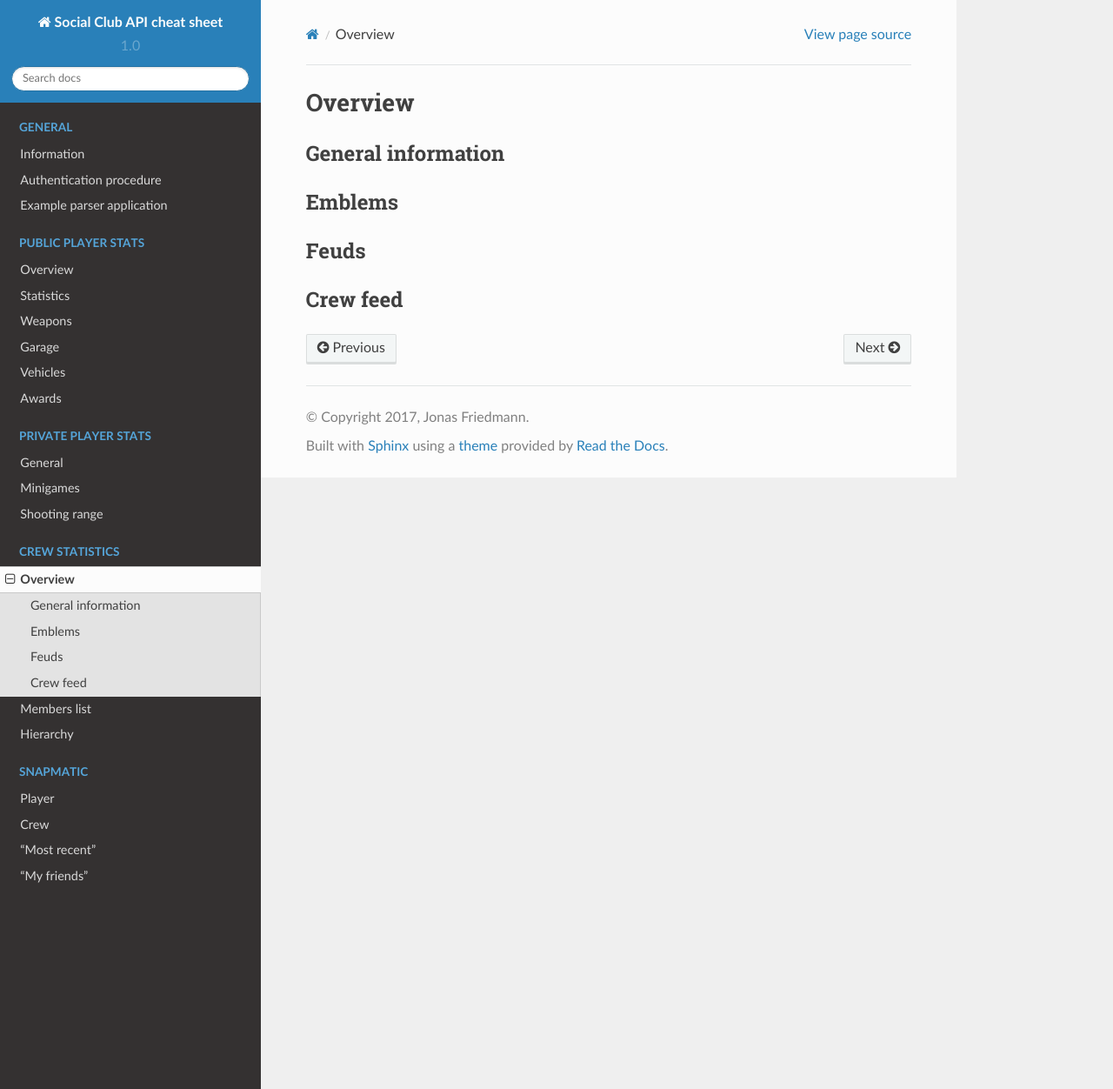
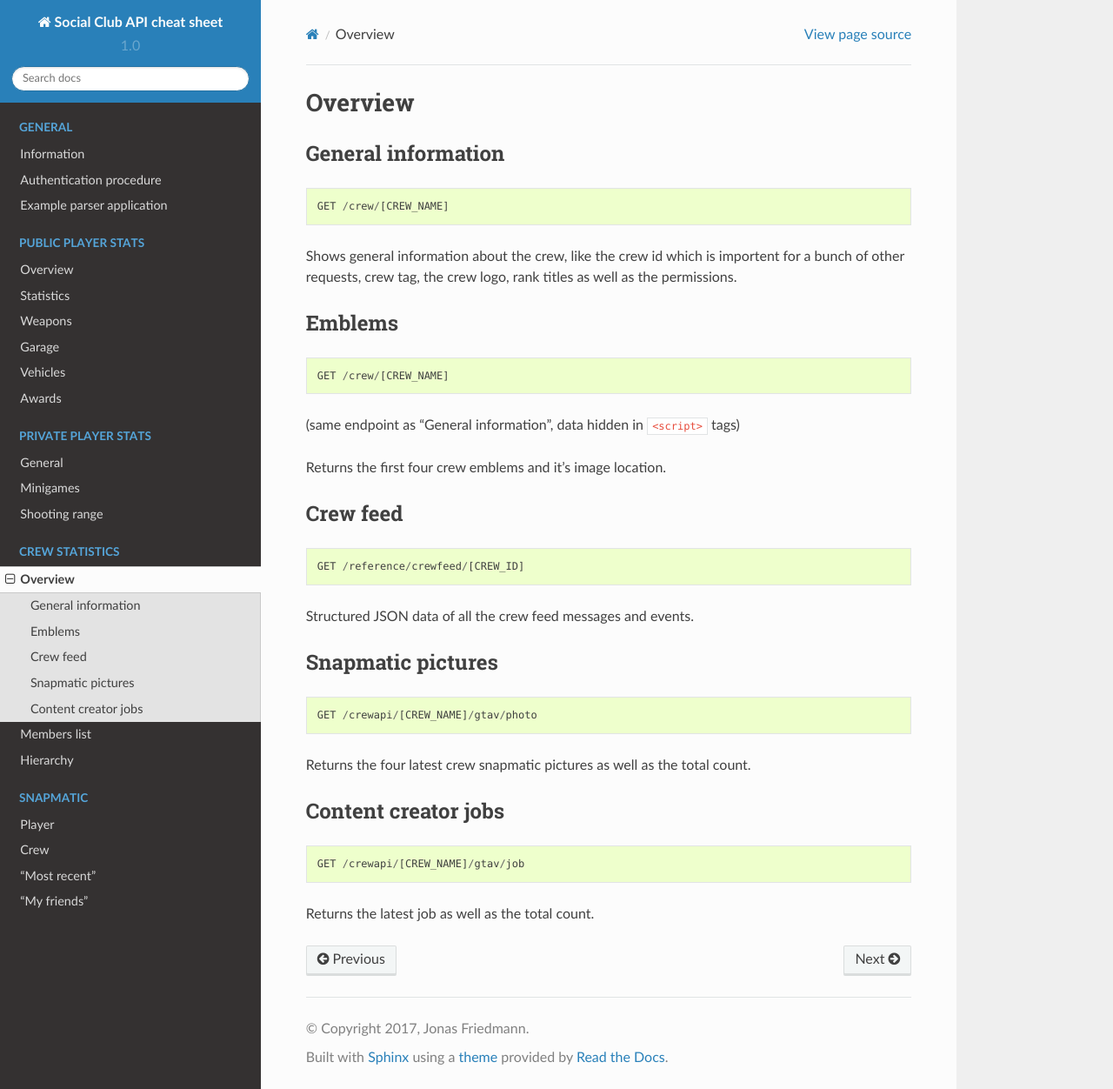
Before and after one commit to gta5-map/Social-Club-API-cheat-sheet, a Sphinx documentation site: the page built from docs/overview.md, in a window 1280 px wide and 1252 px high. Shown: the whole window at 87% size. Built offline with Sphinx 7.4.7 and the Read the Docs theme 2.0.0, drawn with Linux system fonts in a browser that asks for light colours.

Commit message:
Add crew sections

````diff
--- a/docs/overview.md
+++ b/docs/overview.md
@@ -1,6 +1,43 @@
 # Overview
 
 ## General information
+
+```
+GET /crew/[CREW_NAME]
+```
+
+Shows general information about the crew, like the crew id which is importent for a bunch of other requests, crew tag, the crew logo, rank titles as well as the permissions.
+
 ## Emblems
-## Feuds
+
+```
+GET /crew/[CREW_NAME]
+```
+
+(same endpoint as "General information", data hidden in `<script>` tags)
+
+Returns the first four crew emblems and it's image location.
+
 ## Crew feed
+
+```
+GET /reference/crewfeed/[CREW_ID]
+```
+
+Structured JSON data of all the crew feed messages and events.
+
+## Snapmatic pictures
+
+```
+GET /crewapi/[CREW_NAME]/gtav/photo
+```
+
+Returns the four latest crew snapmatic pictures as well as the total count.
+
+## Content creator jobs
+
+```
+GET /crewapi/[CREW_NAME]/gtav/job
+```
+
+Returns the latest job as well as the total count.
````
Also changed, not shown: docs/hierarchy.md (+8 -0 lines), docs/members-list.md (+9 -0 lines).
